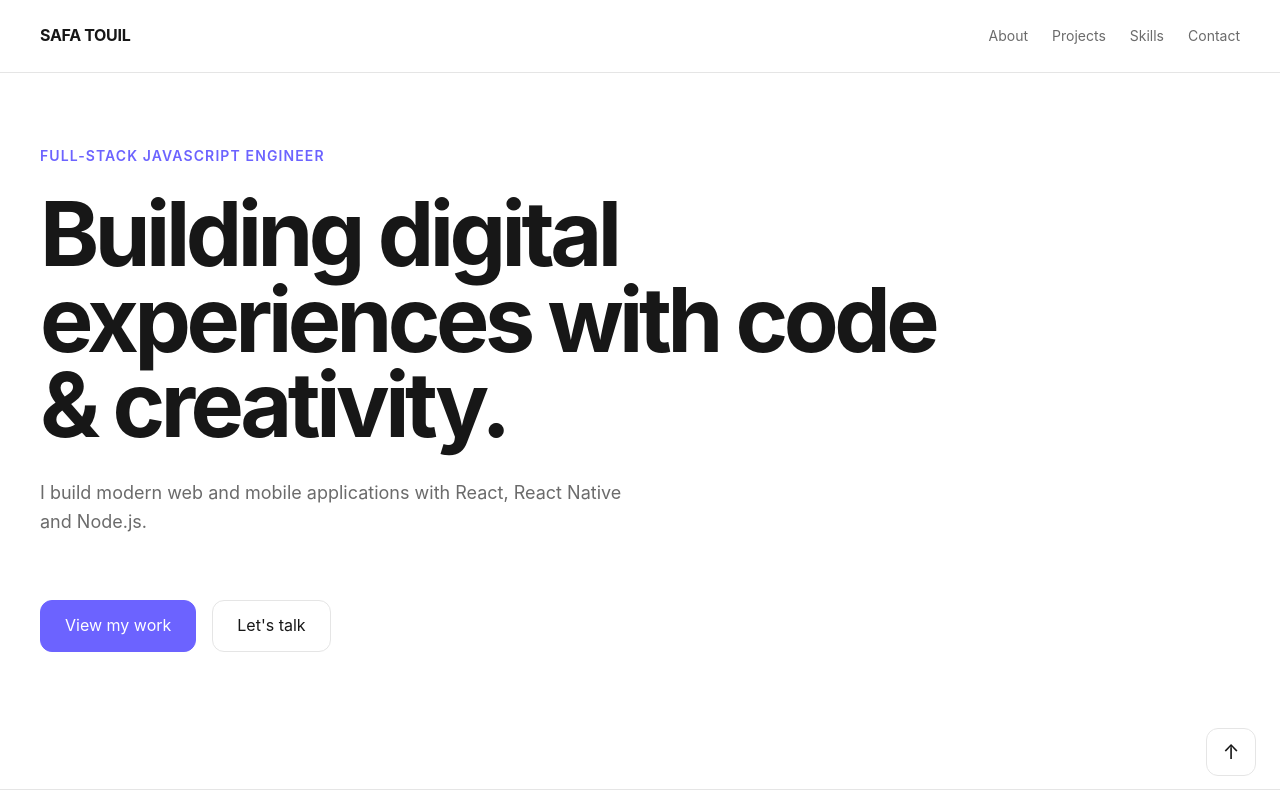
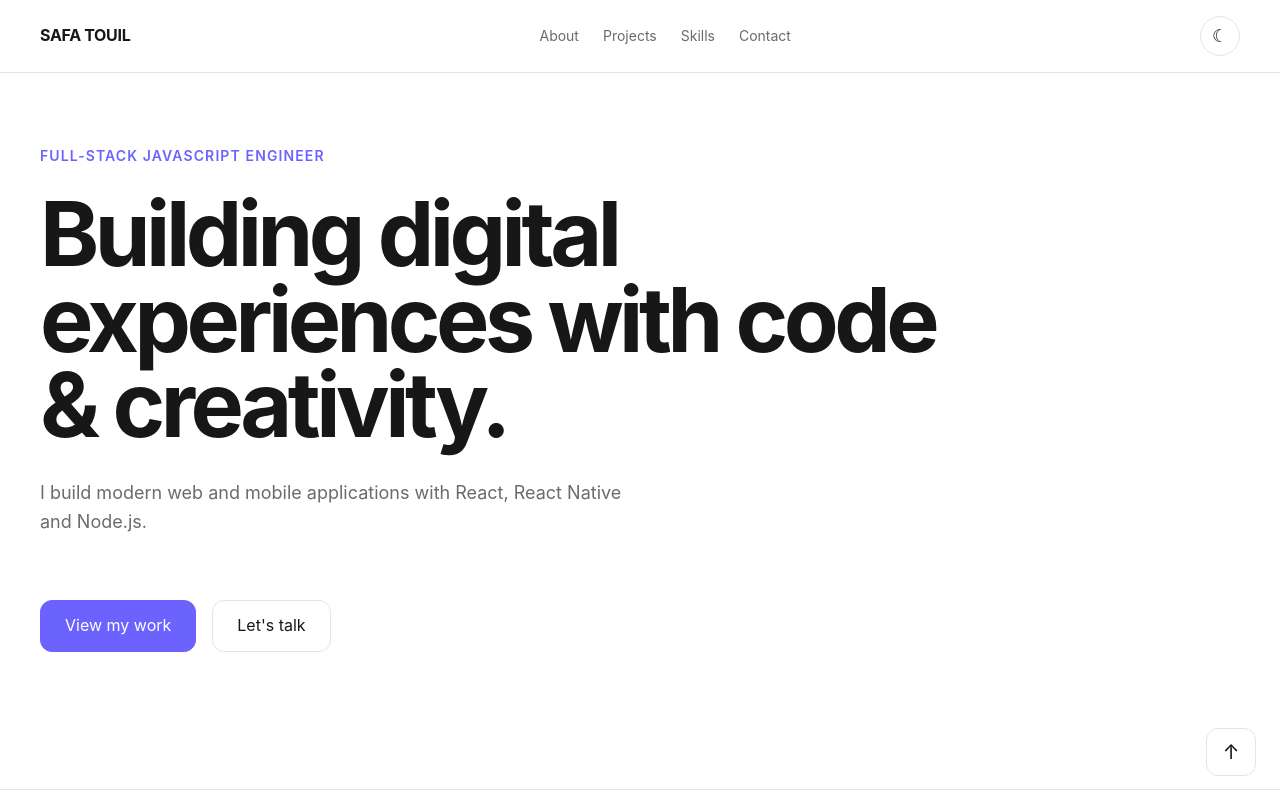
Before and after one commit to SafaTt/safa-portfolio, a React (Vite) app: page / in a window 1280 px wide. Shown: the top 800 px of the page. Built offline with nearby package versions, Linux system fonts and the light colour scheme.

Commit message:
feat: add Dark Mode

```diff
--- a/src/components/Navbar/Navbar.css
+++ b/src/components/Navbar/Navbar.css
@@ -36,3 +36,38 @@
 .navbar__link:hover {
   color: var(--color-text);
 }
+
+.navbar__theme-toggle {
+  display: flex;
+  align-items: center;
+  justify-content: center;
+
+  width: 40px;
+  height: 40px;
+
+  margin: 0;
+
+  padding: 0;
+
+  border: 1px solid var(--color-border);
+  border-radius: 50%;
+
+  background: transparent;
+  color: var(--color-text);
+
+  font-size: 1.1rem;
+  line-height: 1;
+
+  cursor: pointer;
+
+  transition:
+    background var(--transition-fast),
+    color var(--transition-fast),
+    border-color var(--transition-fast);
+}
+
+.navbar__theme-toggle:hover {
+  background: var(--color-accent);
+  border-color: var(--color-accent);
+  color: white;
+}
--- a/src/components/Navbar/Navbar.tsx
+++ b/src/components/Navbar/Navbar.tsx
@@ -1,6 +1,9 @@
-import "./Navbar.css"
+import "./Navbar.css";
+import useTheme from "../../hooks/use-theme";
 
 function Navbar() {
+  const { theme, toggleTheme } = useTheme();
+
   return (
     <header className="navbar">
       <nav className="container navbar__inner">
@@ -25,9 +28,18 @@ function Navbar() {
             Contact
           </a>
         </div>
+         <button
+        type="button"
+        className="navbar__theme-toggle"
+        onClick={toggleTheme}
+        aria-label={`Switch to ${theme === "light" ? "dark" : "light"} mode`}
+      >
+        {theme === "light" ? "☾" : "☀"}
+      </button>
       </nav>
+
     </header>
-  )
+  );
 }
 
-export default Navbar
+export default Navbar;
--- /dev/null
+++ b/src/hooks/use-theme.ts
@@ -0,0 +1,30 @@
+import { useEffect, useState } from "react";
+
+type Theme = "light" | "dark";
+
+function useTheme() {
+  const [theme, setTheme] = useState<Theme>(() => {
+    const savedTheme = localStorage.getItem("theme");
+
+    return savedTheme === "dark" ? "dark" : "light";
+  });
+
+  useEffect(() => {
+    document.documentElement.setAttribute("data-theme", theme);
+
+    localStorage.setItem("theme", theme);
+  }, [theme]);
+
+  const toggleTheme = () => {
+    setTheme((currentTheme) =>
+      currentTheme === "light" ? "dark" : "light",
+    );
+  };
+
+  return {
+    theme,
+    toggleTheme,
+  };
+}
+
+export default useTheme;
--- a/src/index.css
+++ b/src/index.css
@@ -62,6 +62,10 @@ body {
   background: var(--color-bg);
   color: var(--color-text);
   line-height: 1.6;
+
+  transition:
+    background-color var(--transition-base),
+    color var(--transition-base);
 }
 
 button,
```
